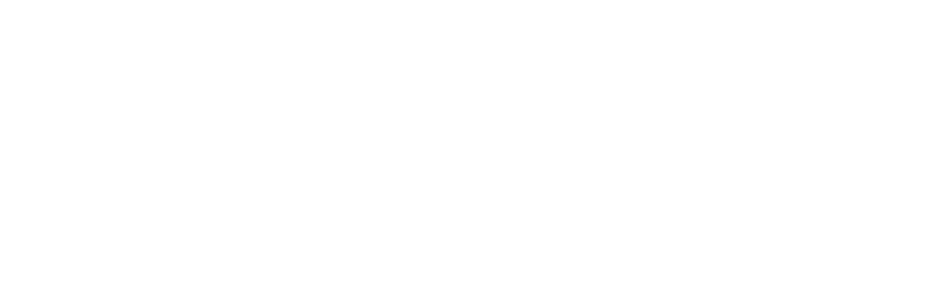
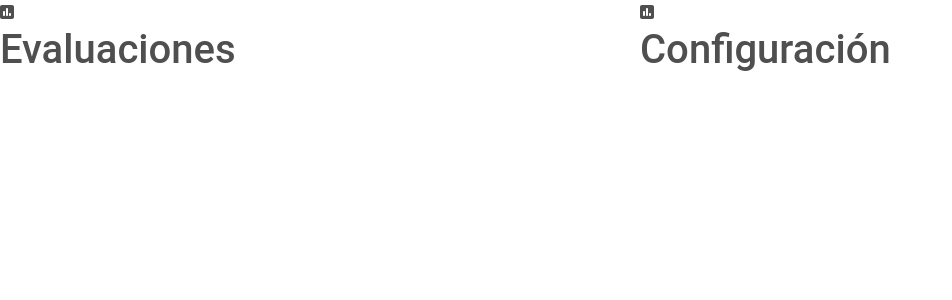
Before and after one commit to Juandiego001/EvaluatEasy, a React (Create React App) app: page /home-operarios in a window 1280 px wide. Shown: the top 300 px of the page, without its empty margins (0-952 px from the left). Built offline with nearby package versions, Linux system fonts and the light colour scheme.

Commit message:
Agregando iconos e iniciando la configuración de Home Operarios y Estado Empleados Gerentes sin bootstrap (Lo estoy haciendo con css puro)

```diff
--- a/src/App.js
+++ b/src/App.js
@@ -5,10 +5,9 @@
 import Trabajadores from './pages/Trabajadores/Trabajadores';
 import Evaluaciones from './pages/Evaluaciones/Evaluaciones.js';
 import { BrowserRouter, Routes, Route } from 'react-router-dom';
-import HomeGerentes from './pages/HomeGerentes/HomeGerentes';
 import HomeAuxiliar from './pages/HomeAuxiliar/HomeAuxiliar';
 import HomeOperarios from './pages/HomeOperarios/HomeOperarios';
-
+import EstadoEmpleadosGerentes from './pages/EstadoEmpleadosGerentes/EstadoEmpleadosGerentes';
 
 const App=() => {
   return (
@@ -16,11 +15,14 @@
       <Routes>
         <Route path="/" element={<Login />} />
         <Route path="/trabajadores" element={<Trabajadores></Trabajadores>} />
-        <Route path="/dashboard" element={<Dashboard></Dashboard>} />
         <Route path="/evaluaciones" element={<Evaluaciones></Evaluaciones>} />
-        <Route path="/home-gerentes" element={<Dashboard />} />
+
+        {/* Secciones de Gerentes */}
+        <Route path="/estado-empleados-gerentes" element={<EstadoEmpleadosGerentes />} />
 
         {/* Homes */}
+        {/* Para ir a ver el dashboard sencillamente accede al home gerentes ya que es lo primero que el gerente va a ver cuando inicie sesión */}
+        <Route path="/home-gerentes" element={<Dashboard />} />
         <Route path="/home-auxiliar" element={<HomeAuxiliar />} />
         <Route path="/home-operarios" element={<HomeOperarios />} />
 
--- a/src/pages/EstadoEmpleadosGerentes/EstadoEmpleadosGerentes.js
+++ b/src/pages/EstadoEmpleadosGerentes/EstadoEmpleadosGerentes.js
@@ -2,10 +2,11 @@
 import { useNavigate, useLocation } from 'react-router-dom';
 import PropTypes from 'prop-types';
 import styles from './EstadoEmpleadosGerentes.module.css';
-import EstadoEmpleadosGerentesService from '../../services/EstadoEmpleadosGerentesService';
+import EstadoEmpleadosGerentesService from '../../services/EstadoEmpleadosGerentesService/EstadoEmpleadosGerentesService';
 
 // Iconos
-import faSquarePollVertical from '@fortawesome/fontawesome-svg-core';
+import { FontAwesomeIcon } from '@fortawesome/react-fontawesome';
+import { faSquarePollVertical } from '@fortawesome/free-solid-svg-icons';
 
 const EstadoEmpleadosGerentes = (props) => {
 
@@ -23,6 +24,8 @@
       {/* El menu lo tengo en el computador personal (Cobo). A penas pueda hacer git push pongo el menú */}
 
 
+      <FontAwesomeIcon icon={faSquarePollVertical} />
+
     </div>
   )};
 
--- a/src/pages/EstadoEmpleadosGerentes/EstadoEmpleadosGerentes.module.css
+++ b/src/pages/EstadoEmpleadosGerentes/EstadoEmpleadosGerentes.module.css
@@ -1 +1,6 @@
+.EstadoEmpleadosGerentes {
+    display: grid;
+    grid-template-columns: 20% 20% 20% 20% 20%;
+}
+
 .EstadoEmpleadosGerentes {}
--- a/src/pages/HomeOperarios/HomeOperarios.js
+++ b/src/pages/HomeOperarios/HomeOperarios.js
@@ -1,13 +1,29 @@
-import React from 'react';
+import React, { useEffect, useState } from 'react';
+import { useLocation } from 'react-router-dom';
 import PropTypes from 'prop-types';
 import styles from './HomeOperarios.module.css';
-import { useLocation } from 'react-router-dom';
+
+// Iconos
+import { FontAwesomeIcon } from '@fortawesome/react-fontawesome';
+import { faSquarePollVertical } from '@fortawesome/free-solid-svg-icons';
+import { faScrewdriverWrench } from '@fortawesome/free-solid-svg-icons';
 
 const HomeOperarios = (props) => {
 
   return (
     <div className={styles.HomeOperarios}>
 
+      {/* Contenedor para mostrar la opción de dirigirse a las evaluaciones asignadas */}
+      <div>
+        <FontAwesomeIcon icon={faSquarePollVertical} />
+        <h1>Evaluaciones</h1>
+      </div>
+
+      {/* Contenedor para mostrar la opción de dirigirse a la configuración de sus datos */}
+      <div>
+        <FontAwesomeIcon icon={faSquarePollVertical} />
+        <h1>Configuración</h1>
+      </div>
     </div>
   )};
 
--- a/src/pages/HomeOperarios/HomeOperarios.module.css
+++ b/src/pages/HomeOperarios/HomeOperarios.module.css
@@ -1 +1,6 @@
-.HomeOperarios {}
+.HomeOperarios {
+    height: 100vh;
+    width: 100%;
+    display: grid;
+    grid-template-columns: 50% 50%;
+}
--- a/src/services/EstadoEmpleadosGerentesService/EstadoEmpleadosGerentesService.js
+++ b/src/services/EstadoEmpleadosGerentesService/EstadoEmpleadosGerentesService.js
@@ -7,3 +7,5 @@
   }
 
 }
+
+export default new EstadoEmpleadosGerentesService();
```
